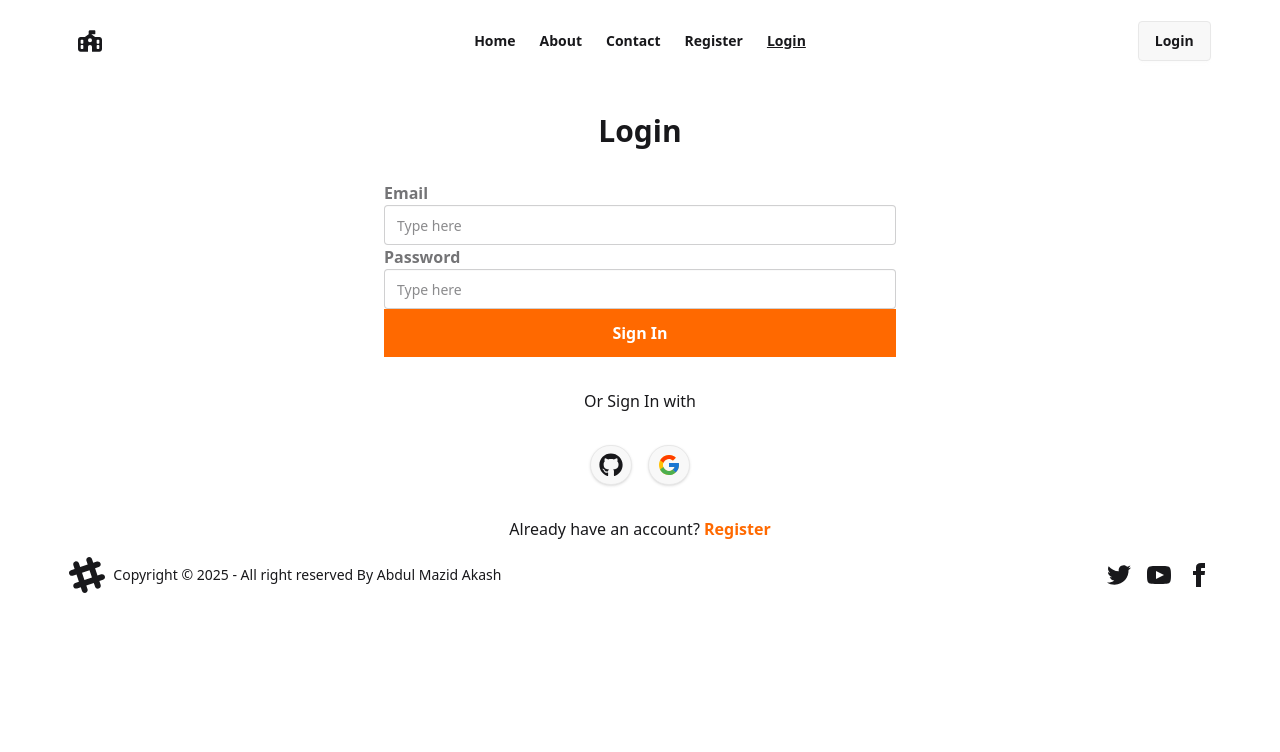
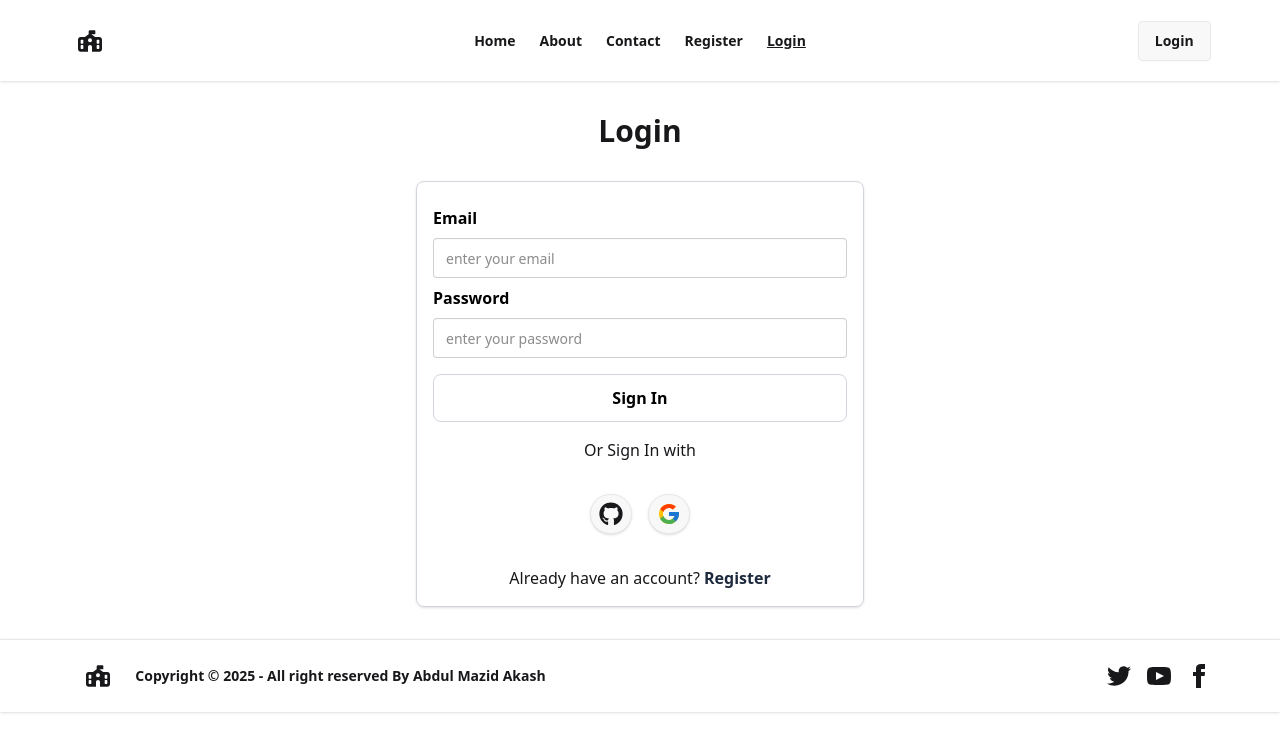
Before and after one commit to abdulmazidakash/f-next-js-next-auth-initial-template, a Next.js app: page /login in a window 1280 px wide. Shown: the top 752 px of the page. Built offline with nearby package versions, Linux system fonts and the light colour scheme; no server answers.

Commit message:
fix: register user successfully

```diff
--- a/src/app/actions/auth/loginUser.js
+++ b/src/app/actions/auth/loginUser.js
@@ -1,3 +1,5 @@
+//app/actions/auth/loginUser.js
+
 import dbConnect, { collectionNameObject } from "@/lib/dbConnect";
 import bcrypt from 'bcrypt';
 
--- a/src/app/actions/auth/registerUser.js
+++ b/src/app/actions/auth/registerUser.js
@@ -1,3 +1,5 @@
+//app/actions/auth/registerUser.js
+
 'use server';
 
 import bcrypt from 'bcrypt';
@@ -27,6 +29,7 @@ export const registerUser = async (payload) => {
 
   // Insert new user
   const response = await userCollection.insertOne(payload);
+  console.log('server side: register user response--->', response);
 
   if (response.acknowledged) {
     return { acknowledged: true, message: "User registered successfully" };
--- a/src/app/globals.css
+++ b/src/app/globals.css
@@ -1,2 +1,10 @@
 @import "tailwindcss";
-@plugin "daisyui";
+@plugin 'daisyui';
+
+
+@theme inline {
+  --color-background: var(--background);
+  --color-foreground: var(--foreground);
+  --font-sans: var(--font-geist-sans);
+  --font-mono: var(--font-geist-mono);
+}
--- a/src/app/layout.js
+++ b/src/app/layout.js
@@ -26,9 +26,13 @@ export default function RootLayout({ children }) {
           <body
           className={`${geistSans.variable} ${geistMono.variable} antialiased`}
           >
-          <Navbar/>
+          <div className="shadow">
+            <Navbar/>
+          </div>
           {children}
-          <Footer/>
+          <div className="shadow border-t border-gray-200">
+            <Footer/>
+          </div>
         </body>
       </NextAuthSessionProvider>
     </html>
--- a/src/app/login/components/LoginForm.jsx
+++ b/src/app/login/components/LoginForm.jsx
@@ -1,3 +1,5 @@
+//app/login/components/LoginForm.jsx
+
 "use client";
 import React from "react";
 import { signIn, useSession } from "next-auth/react"
@@ -43,37 +45,37 @@ export default function LoginForm() {
 	}
   };
   return (
-    <form onSubmit={handleSubmit} className="w-full max-w-lg space-y-8">
+    <form onSubmit={handleSubmit} className="w-full max-w-md space-y-8 border border-gray-300 p-4 rounded-lg shadow mx-auto">
       <label className="form-control w-full">
         <div className="label w-full">
-          <span className="label-text  font-bold">Email</span>
+          <span className="label-text  text-black my-2 font-semibold">Email</span>
         </div>
         <input
           type="text"
           name="email"
-          placeholder="Type here"
+          placeholder="enter your email"
           className="input input-bordered w-full"
         />
       </label>
       <label className="form-control w-full">
         <div className="label w-full">
-          <span className="label-text font-bold">Password</span>
+          <span className="label-text text-black my-2 font-semibold">Password</span>
         </div>
         <input
           type="password"
           name="password"
-          placeholder="Type here"
+          placeholder="enter your password"
           className="input input-bordered w-full"
         />
       </label>
-      <button className="w-full h-12 bg-orange-500 text-white font-bold">
+      <button className="w-full h-12 font-bold hover:bg-slate-800 hover:text-white rounded-lg my-4 bg-white text-black border border-gray-300 hover:border hover:border-slate-800 transition-colors duration-300 cursor-pointer">
         Sign In
       </button>
       <p className="text-center">Or Sign In with</p>
       <SocialLogin />
       <p className="text-center">
         Already have an account?{" "}
-        <Link href="/register" className="text-orange-500 font-bold">
+        <Link href="/register" className="text-slate-800 hover:underline font-semibold">
           Register
         </Link>
       </p>
--- a/src/app/login/page.jsx
+++ b/src/app/login/page.jsx
@@ -1,6 +1,3 @@
-
-import Image from "next/image";
-
 import React from "react";
 
 import LoginForm from "./components/LoginForm";
@@ -9,7 +6,7 @@ export default function LoginPage() {
   return (
     <>
       <h1 className="text-3xl font-bold text-center my-8">Login</h1>
-      <section className="container mx-auto">
+      <section className="w-11/12 mx-auto my-8">
 
 
         {/* Right Section */}
--- a/src/app/register/components/RegisterForm.jsx
+++ b/src/app/register/components/RegisterForm.jsx
@@ -1,11 +1,14 @@
+// app/register/components/RegisterForm.jsx
 "use client";
 import Link from "next/link";
 import { registerUser } from "@/app/actions/auth/registerUser";
+import { signIn } from "next-auth/react";
 import SocialLogin from "@/app/login/components/SocialLogin";
 import { useRouter } from "next/navigation";
+import toast from "react-hot-toast";
 
 export default function RegisterForm() {
- const router = useRouter();
+  const router = useRouter();
 
   const handleSubmit = async (e) => {
     e.preventDefault();
@@ -18,22 +21,40 @@ export default function RegisterForm() {
     const payload = { name, email, password };
 
     const response = await registerUser(payload);
-	console.log('register response--->', response);
+    console.log("client side: register user response--->", response);
 
     if (response.acknowledged === true) {
-      alert(`${response?.message} ✅`, { position: "top-center" });
+      toast.success(`${response?.message} ✅`, { position: "top-center" });
       form.reset(); // Clear the form
-	  router.push('/')
+
+      // Automatically log in the user after registration
+      const signInResponse = await signIn("credentials", {
+        email,
+        password,
+        callbackUrl: "/",
+        redirect: false,
+      });
+
+      if (signInResponse?.ok) {
+        toast.success("Logged in successfully!", { position: "top-center" });
+        router.push("/"); // Redirect to home page
+      } else {
+        toast.error("Auto-login failed. Please log in manually.", { position: "top-center" });
+        router.push("/login");
+      }
     } else {
-      alert(response.message || "Registration failed ❌", { position: "top-center" });
+      toast.error(response.message || "Registration failed ❌", { position: "top-center" });
     }
   };
 
   return (
-    <form onSubmit={handleSubmit} className="w-full max-w-lg space-y-8">
+    <form
+      onSubmit={handleSubmit}
+      className="w-full max-w-md space-y-8 border border-gray-300 p-4 rounded-lg shadow mx-auto"
+    >
       <label className="form-control w-full">
         <div className="label w-full">
-          <span className="label-text font-bold">Name</span>
+          <span className="label-text text-black my-2 font-semibold">Name</span>
         </div>
         <input
           type="text"
@@ -46,7 +67,7 @@ export default function RegisterForm() {
 
       <label className="form-control w-full">
         <div className="label w-full">
-          <span className="label-text font-bold">Email</span>
+          <span className="label-text text-black my-2 font-semibold">Email</span>
         </div>
         <input
           type="email"
@@ -59,7 +80,7 @@ export default function RegisterForm() {
 
       <label className="form-control w-full">
         <div className="label w-full">
-          <span className="label-text font-bold">Password</span>
+          <span className="label-text text-black my-2 font-semibold">Password</span>
         </div>
         <input
           type="password"
@@ -70,16 +91,15 @@ export default function RegisterForm() {
         />
       </label>
 
-      {/* <button type="submit" className="w-full h-12 bg-orange-500 text-white font-bold">
-
-      </button> */}
-	  <button className="btn btn-outline btn-success w-full"> Sign Up</button>
+      <button className="w-full h-12 font-bold hover:bg-slate-800 hover:text-white rounded-lg my-4 bg-white text-black border border-gray-300 hover:border hover:border-slate-800 transition-colors duration-300 cursor-pointer">
+        Sign Up
+      </button>
 
       <p className="text-center">Or Sign In with</p>
       <SocialLogin />
       <p className="text-center">
         Already have an account?{" "}
-        <Link href="/login" className="text-orange-500 font-bold">
+        <Link href="/login" className="text-slate-800 hover:underline font-semibold">
           Login
         </Link>
       </p>
--- a/src/app/register/page.jsx
+++ b/src/app/register/page.jsx
@@ -1,3 +1,5 @@
+//app/register/page.jsx
+
 import React from "react";
 
 import RegisterForm from "./components/RegisterForm";
@@ -6,7 +8,7 @@ export default function RegisterPage() {
   return (
     <>
       <h1 className="text-3xl font-bold text-center my-8">Register</h1>
-      <section className="container mx-auto">
+      <section className="w-11/12 mx-auto my-8">
         {/* Left Section */}
         {/* <div className="col-span-12 md:col-span-6 flex justify-center items-center">
          hello
--- a/src/components/Footer.jsx
+++ b/src/components/Footer.jsx
@@ -1,22 +1,16 @@
+import Link from 'next/link'
 import React from 'react'
+import { FaSchoolFlag } from 'react-icons/fa6'
 
 export default function Footer() {
   return (
 	<div>
 		<footer className="w-11/12 mx-auto footer sm:footer-horizontal items-center p-4">
 			<aside className="grid-flow-col items-center">
-				<svg
-				width="36"
-				height="36"
-				viewBox="0 0 24 24"
-				xmlns="http://www.w3.org/2000/svg"
-				fillRule="evenodd"
-				clipRule="evenodd"
-				className="fill-current">
-				<path
-					d="M22.672 15.226l-2.432.811.841 2.515c.33 1.019-.209 2.127-1.23 2.456-1.15.325-2.148-.321-2.463-1.226l-.84-2.518-5.013 1.677.84 2.517c.391 1.203-.434 2.542-1.831 2.542-.88 0-1.601-.564-1.86-1.314l-.842-2.516-2.431.809c-1.135.328-2.145-.317-2.463-1.229-.329-1.018.211-2.127 1.231-2.456l2.432-.809-1.621-4.823-2.432.808c-1.355.384-2.558-.59-2.558-1.839 0-.817.509-1.582 1.327-1.846l2.433-.809-.842-2.515c-.33-1.02.211-2.129 1.232-2.458 1.02-.329 2.13.209 2.461 1.229l.842 2.515 5.011-1.677-.839-2.517c-.403-1.238.484-2.553 1.843-2.553.819 0 1.585.509 1.85 1.326l.841 2.517 2.431-.81c1.02-.33 2.131.211 2.461 1.229.332 1.018-.21 2.126-1.23 2.456l-2.433.809 1.622 4.823 2.433-.809c1.242-.401 2.557.484 2.557 1.838 0 .819-.51 1.583-1.328 1.847m-8.992-6.428l-5.01 1.675 1.619 4.828 5.011-1.674-1.62-4.829z"></path>
-				</svg>
-				<p>Copyright © {new Date().getFullYear()} - All right reserved By Abdul Mazid Akash</p>
+			<Link href="/" className="btn btn-ghost text-button-bg text-2xl">
+				<FaSchoolFlag />
+			</Link>
+				<p className='font-semibold'>Copyright © {new Date().getFullYear()} - All right reserved By Abdul Mazid Akash</p>
 			</aside>
 			<nav className="grid-flow-col gap-4 md:place-self-center md:justify-self-end">
 				<a>
```
Also changed, not shown: src/components/Navbar.jsx (+13 -14 lines), src/lib/authOptions.js (+45 -48 lines).
